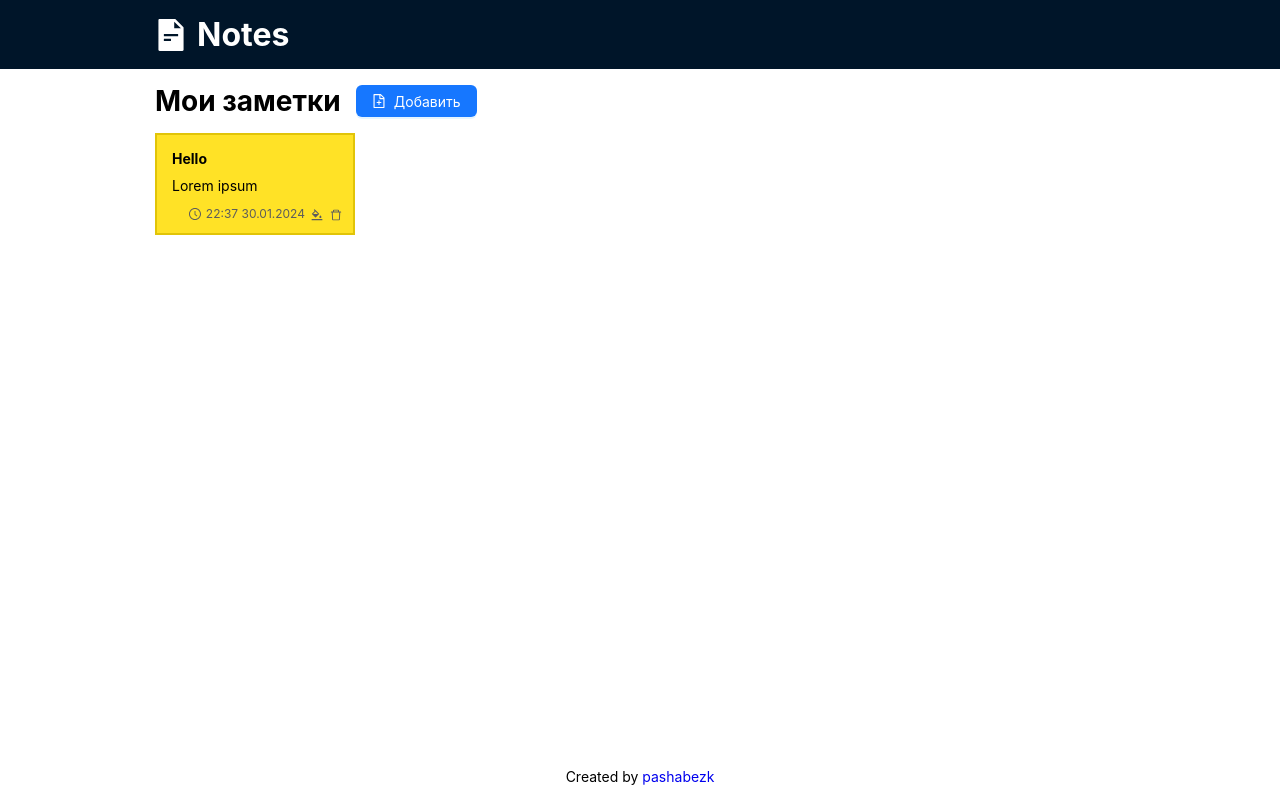
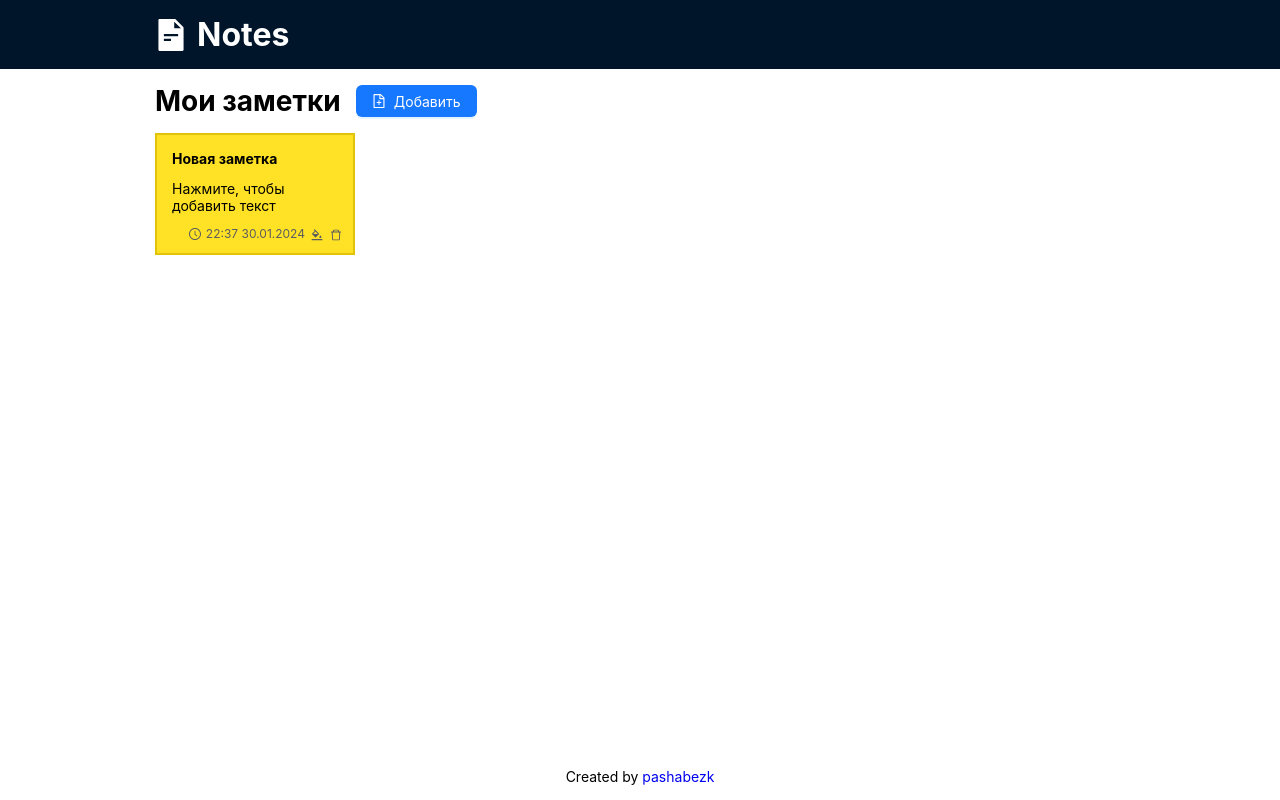
Before and after one commit to pashabezk/Notes, a React (Create React App) app: page / in a window 1280 px wide. Both pictures are taken after a click on the button "Добавить". Built offline with nearby package versions, Linux system fonts and the light colour scheme.

Commit message:
v0.7 handle note edit

```diff
--- a/package.json
+++ b/package.json
@@ -1,6 +1,6 @@
 {
 	"name": "notes",
-	"version": "0.6.0",
+	"version": "0.7.0",
 	"homepage": "https://pashabezk.github.io/Notes",
 	"private": true,
 	"dependencies": {
--- a/src/Pages/NotesPage/Notes/NoteComponent.tsx
+++ b/src/Pages/NotesPage/Notes/NoteComponent.tsx
@@ -1,4 +1,4 @@
-import React, {useState} from "react";
+import React, {useRef, useState} from "react";
 import {BgColorsOutlined, ClockCircleOutlined, DeleteOutlined} from "@ant-design/icons";
 import styles from "./Notes.module.css";
 import {Note} from "../../../Features/Notes/Types";
@@ -20,7 +20,18 @@ const secondaryIconsStyle = {
 const NoteComponent = ({note}: NoteComponentProps) => {
 	const [isTitleEdit, setIsTitleEdit] = useState(false);
 	const [isTextEdit, setIsTextEdit] = useState(false);
-	const {deleteNote} = notesStorage;
+	const [textHeight, setTextHeight] = useState(30); // for setting textarea height
+	const textRef = useRef<HTMLPreElement>(null);
+	const {deleteNote, updateNote} = notesStorage;
+
+	const setTextToEditMode = () => {
+		setTextHeight(textRef.current?.scrollHeight || 30);
+		setIsTextEdit(true);
+	};
+
+	const onColorChange = (e: React.ChangeEvent<HTMLInputElement>) => {
+		updateNote(note.id, {color: e.target.value});
+	}
 
 	return (
 		<div
@@ -31,9 +42,9 @@ const NoteComponent = ({note}: NoteComponentProps) => {
 			}}
 		>
 			{
-				isTitleEdit
-					? (
+				isTitleEdit ? (
 					<NoteEditTitle
+						noteId={note.id}
 						initialTitle={note.title}
 						onClickOutside={() => setIsTitleEdit(false)}
 						backgroundColor={note.borderColor}
@@ -43,26 +54,34 @@ const NoteComponent = ({note}: NoteComponentProps) => {
 						className={styles.noteTitle}
 						onClick={() => setIsTitleEdit(true)}
 					>
-							{note.title}
+						{note.title || "Добавьте заголовок"}
 					</h4>
 				)
 			}
 			{
-				isTextEdit
-					? (
+				isTextEdit ? (
 					<NoteEditText
+						noteId={note.id}
 						initialText={note.text}
 						onClickOutside={() => setIsTextEdit(false)}
 						backgroundColor={note.borderColor}
+						textHeight={textHeight}
 					/>
+				) : (
+					<pre
+						ref={textRef}
+						onClick={setTextToEditMode}
+						className={"scrollbar " + styles.noteText}
+					>
+						{note.text || "Нажмите, чтобы добавить текст"}
+					</pre>
 				)
-					: <p onClick={() => setIsTextEdit(true)} className={styles.noteText}>{note.text}</p>
 			}
 			<div className={styles.noteBottomBar}>
 				<ClockCircleOutlined style={secondaryIconsStyle}/>
 				<p className={styles.noteDate}>{dateToDateTime(note.creationDate)}</p>
 				<div className={styles.iconContainer} style={{position: "relative"}}>
-					<input type="color" className={styles.hiddenColorPicker}/>
+					<input type="color" onChange={onColorChange} className={styles.hiddenColorPicker}/>
 					<BgColorsOutlined style={secondaryIconsStyle}/>
 				</div>
 				<div className={styles.iconContainer}>
--- a/src/Pages/NotesPage/Notes/NoteEditText.tsx
+++ b/src/Pages/NotesPage/Notes/NoteEditText.tsx
@@ -1,30 +1,42 @@
 import React, {useRef, useState} from "react";
 import styles from "./Notes.module.css";
 import {useOnClickOutside} from "../../../Shared/Hooks/UseOnClickOutside";
+import notesStorage from "../../../Storages/NotesStorage";
 
 interface NoteEditTextProps {
+	noteId: string;
 	initialText: string;
 	onClickOutside: () => void;
 	backgroundColor: string;
+	textHeight: number;
 }
 
 /** Component represents textarea for note text edit */
-const NoteEditText = ({initialText, onClickOutside, backgroundColor}: NoteEditTextProps) => {
+const NoteEditText = ({noteId, initialText, onClickOutside = () => {}, backgroundColor, textHeight}: NoteEditTextProps) => {
+	const {updateNote} = notesStorage;
 	const [text, setText] = useState(initialText);
-	const ref = useRef(null);
+	const [height, setHeight] = useState(textHeight);
+	const ref = useRef<HTMLTextAreaElement>(null);
 
-	useOnClickOutside(ref, onClickOutside);
+	useOnClickOutside(ref, () => {
+		updateNote(noteId, {text});
+		onClickOutside();
+	});
 
 	const onChange = (e: React.ChangeEvent<HTMLTextAreaElement>) => {
 		setText(e.target.value);
+		setHeight(ref.current?.scrollHeight || textHeight);
 	};
 
 	return (
 		<textarea
 			placeholder="Введите заголовок"
 			value={text}
-			className={"scrollbar " + styles.noteText + " " + styles.noteTextArea}
-			style={{backgroundColor: backgroundColor}}
+			className={styles.noteText + " " + styles.noteTextArea}
+			style={{
+				backgroundColor: backgroundColor,
+				height: height + "px",
+			}}
 			ref={ref}
 			onChange={onChange}
 			autoFocus={true}
--- a/src/Pages/NotesPage/Notes/NoteEditTitle.tsx
+++ b/src/Pages/NotesPage/Notes/NoteEditTitle.tsx
@@ -1,19 +1,30 @@
 import React, {useRef, useState} from "react";
 import styles from "./Notes.module.css";
 import {useOnClickOutside} from "../../../Shared/Hooks/UseOnClickOutside";
+import notesStorage from "../../../Storages/NotesStorage";
 
 interface NoteEditTitleProps {
+	noteId: string;
 	initialTitle: string;
 	onClickOutside: () => void;
-	backgroundColor: string
+	backgroundColor: string;
 }
 
 /** Component represents input for title edit */
-const NoteEditTitle = ({initialTitle, onClickOutside, backgroundColor}: NoteEditTitleProps) => {
+const NoteEditTitle = ({
+	noteId,
+	initialTitle,
+	onClickOutside = () => {},
+	backgroundColor
+}: NoteEditTitleProps) => {
+	const {updateNote} = notesStorage;
 	const [title, setTitle] = useState(initialTitle);
 	const titleRef = useRef(null);
 
-	useOnClickOutside(titleRef, onClickOutside);
+	useOnClickOutside(titleRef, () => {
+		updateNote(noteId, {title});
+		onClickOutside();
+	});
 
 	const onChange = (e: React.ChangeEvent<HTMLInputElement>) => {
 		setTitle(e.target.value);
--- a/src/Pages/NotesPage/Notes/Notes.module.css
+++ b/src/Pages/NotesPage/Notes/Notes.module.css
@@ -17,19 +17,26 @@
 .noteTitle {
 	padding: 5px;
 	font-weight: bold;
+	margin-bottom: 3px;
 }
 
 .noteTitleInput {
 	font-family: inherit;
 	font-size: inherit;
 	width: 100%;
+	margin-bottom: 3px;
 	text-decoration: underline;
 	border: none;
 	outline: none;
 }
 
 .noteText {
+	font-family: inherit;
+	font-size: inherit;
+	white-space: pre-wrap;
+	word-wrap: break-word;
 	padding: 5px;
+	overflow: auto;
 }
 
 .noteTextArea {
@@ -41,6 +48,7 @@
 	border: none;
 	outline: none;
 	resize: vertical;
+	scrollbar-width: thin;
 }
 
 .noteBottomBar {
--- a/src/Storages/NotesStorage.ts
+++ b/src/Storages/NotesStorage.ts
@@ -11,6 +11,11 @@ class NotesStorage {
 		makeAutoObservable(this);
 	}
 
+	/** Method to get note by id */
+	getNote = (noteId: string): Note | undefined => {
+		return this.notes.find((note) => note.id === noteId);
+	}
+
 	/** Method to add note to storage */
 	addNote = (newNote: Note) => {
 		this.notes.push(newNote);
@@ -19,8 +24,8 @@ class NotesStorage {
 	/** Method to create new note and add it to storage */
 	createNote = (noteDraft: NoteDraft = {}) => {
 		const newNote: Note = {
-			title: "Hello",
-			text: "Lorem ipsum",
+			title: "Новая заметка",
+			text: "",
 			color: DEFAULT_NOTE_COLOR,
 			borderColor: "",
 			creationDate: new Date(),
@@ -37,6 +42,26 @@ class NotesStorage {
 	deleteNote = (id: string) => {
 		this.notes = this.notes.filter((note) => note.id !== id);
 	}
+
+	/**
+	 * Method to update note
+	 * @param noteId id of note that should be updated
+	 * @param noteDraft set values that should be updated
+	 */
+	updateNote = (noteId: string, noteDraft: NoteDraft = {}) => {
+		const note = this.getNote(noteId) as Note;
+		if (!note) {
+			return;
+		}
+		const newNote: Note = {
+			...note,
+			...noteDraft
+		};
+		if (noteDraft.color && !noteDraft.borderColor) {
+			newNote.borderColor = makeShade(newNote.color, -30);
+		}
+		this.notes = this.notes.map((n) => n.id === noteId ? newNote : n);
+	};
 }
 
 const notesStorage = new NotesStorage();
--- a/src/index.css
+++ b/src/index.css
@@ -24,14 +24,12 @@ a {
 
 .scrollbar {
 	scrollbar-gutter: stable;
-	scrollbar-color: #d9d9d9 #efefef;
-	scrollbar-width: thin;
 }
 
 .scrollbar::-webkit-scrollbar {
 	width: 8px;
 	height: 8px;
-	background-color: white;
+	background-color: transparent;
 	border-radius: 4px;
 }
 
@@ -41,8 +39,15 @@ a {
 }
 
 .scrollbar::-webkit-scrollbar-thumb {
-	background-color: #d9d9d9;
+	background-color: #c1c1c1;
 	border-radius: 4px;
+}
+
+@supports not selector(::-webkit-scrollbar) {
+	.scrollbar {
+		scrollbar-color: #c1c1c1 #efefef;
+		scrollbar-width: thin;
+	}
 }
 
 #root {
```
Lines whose indentation alone changed are shown as unchanged.
